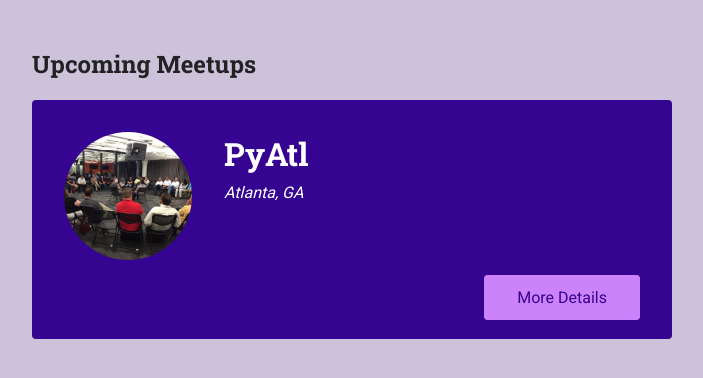
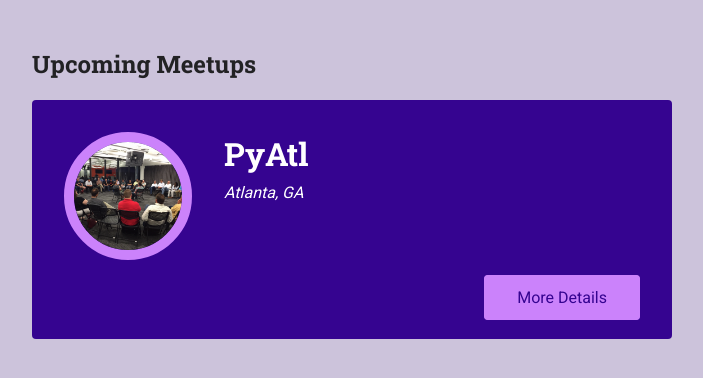
Before and after one commit to mkturner/django-meetups, a Django app: page /meets/ in a window 1280 px wide. Shown: the part 226-604 px from the top of the page, without its empty margins (288-991 px from the left). Run offline with Django 3.2, Linux system fonts and the light colour scheme; data comes from the database, SQL or seed files in the repository.

Commit message:
feat ✨: add style to image in list

```diff
--- a/meets/static/meets/css/all-meetups.css
+++ b/meets/static/meets/css/all-meetups.css
@@ -31,6 +31,7 @@
     height: 8rem;
     object-fit: cover;
     border-radius: 50%;
+    border: 10px solid #cb82fb;
   }
 
   .meetup-details h3 {
```
